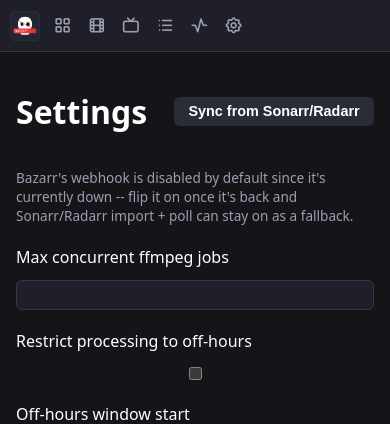
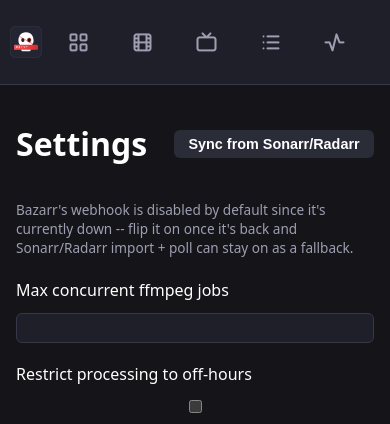
Before and after one commit to dpresti/vulgarr, a Python web app: template app/templates/settings.html in a window 390 px wide. Shown: the top 424 px of the page. Run offline with Jinja, Linux system fonts and the light colour scheme; the template is opened without the code that fills it, so the values that code supplies are empty; some libraries are stand-ins or nearby versions.

Commit message:
Bigger touch targets for the mobile nav bar icons
Icons were ~1.2rem with tight padding -- bumped to 1.5rem with ~44x44px
tap targets (the usual touch-target minimum) and spread them evenly across
the bar instead of left-packed.

Co-Authored-By: Claude Sonnet 5 <noreply@anthropic.com>

```diff
--- a/app/templates/base.html
+++ b/app/templates/base.html
@@ -225,18 +225,19 @@
         padding: 0.5rem 0.6rem; border-right: none; border-bottom: 1px solid var(--vulgarr-border);
         position: sticky; top: 0; z-index: 20; overflow: hidden;
       }
-      .sidebar-brand { display: flex; align-items: center; padding: 0; border-bottom: none; margin-bottom: 0; margin-right: 0.4rem; flex-shrink: 0; }
-      .sidebar-brand svg { width: 30px; height: 30px; margin: 0; }
+      .sidebar-brand { display: flex; align-items: center; padding: 0; border-bottom: none; margin-bottom: 0; margin-right: 0.3rem; flex-shrink: 0; }
+      .sidebar-brand svg { width: 32px; height: 32px; margin: 0; }
       .sidebar-brand .brand-wordmark, .sidebar-brand .brand-tagline { display: none; }
       .sidebar-toggle { display: none; }
       .sidebar nav {
-        flex-direction: row; padding: 0; gap: 1px; flex: 1; min-width: 0;
+        flex-direction: row; padding: 0; gap: 0; flex: 1; min-width: 0;
         overflow-x: auto; -webkit-overflow-scrolling: touch; scrollbar-width: none;
+        justify-content: space-between;
       }
       .sidebar nav::-webkit-scrollbar { display: none; }
       .sidebar nav .nav-group { display: contents; }
-      .sidebar nav a { padding: 8px 7px; flex-shrink: 0; }
-      .sidebar nav a i { font-size: 1.2rem; }
+      .sidebar nav a { padding: 12px 10px; flex-shrink: 0; min-width: 44px; min-height: 44px; justify-content: center; }
+      .sidebar nav a i { font-size: 1.5rem; }
       .sidebar nav .nav-label, .sidebar nav .nav-sub-group { display: none; }
       /* .nav-sub-group.open (2 base rules up) is more specific than the plain
          .nav-sub-group hide above, so it wins the cascade and pops the text
```
